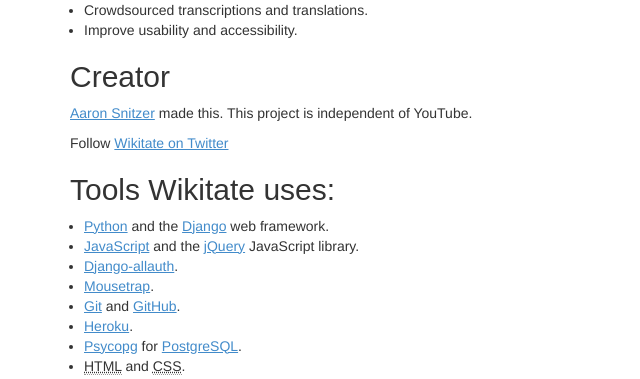
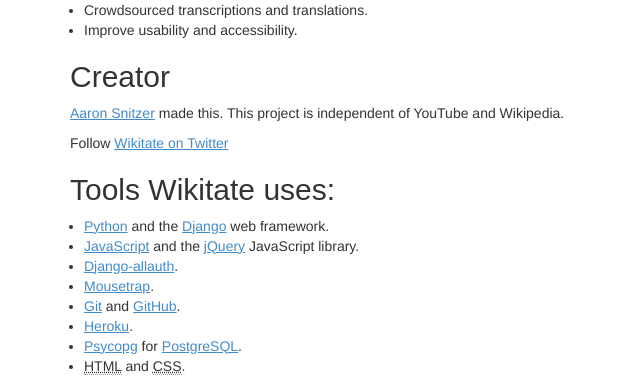
Before and after one commit to snitzr/wikitate.com, a Django app: page /about/ in a window 1280 px wide. Shown: the part 449-828 px from the top of the page, without its empty margins (0-640 px from the left). Run offline with Django 3.2, Linux system fonts and the light colour scheme; parts of the project's set-up code (start-up, migrations or seed data) failed here and were passed over; some libraries are stand-ins or nearby versions.

Commit message:
add to non-affiliate site list

```diff
--- a/mysite/templates/dproject/about.html
+++ b/mysite/templates/dproject/about.html
@@ -27,7 +27,7 @@
 	<li>Improve usability and accessibility.</li>
 </ul>
 <h2>Creator</h2>
-<p><a href="//aaronsnitzer.com/">Aaron Snitzer</a> made this. This project is independent of YouTube.</p>
+<p><a href="//aaronsnitzer.com/">Aaron Snitzer</a> made this. This project is independent of YouTube and Wikipedia.</p>
 <p>Follow <a href="//twitter.com/wikitate">Wikitate on Twitter</a></p>
 <h2>Tools Wikitate uses:</h2>
 <ul>
```
